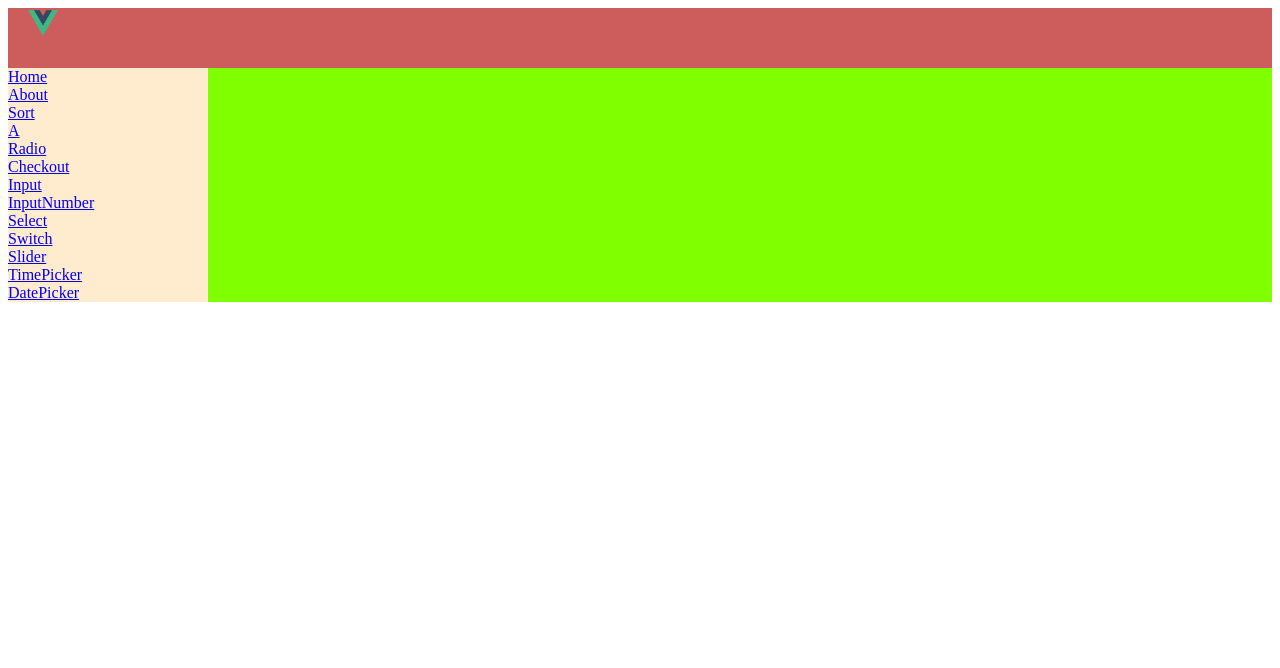
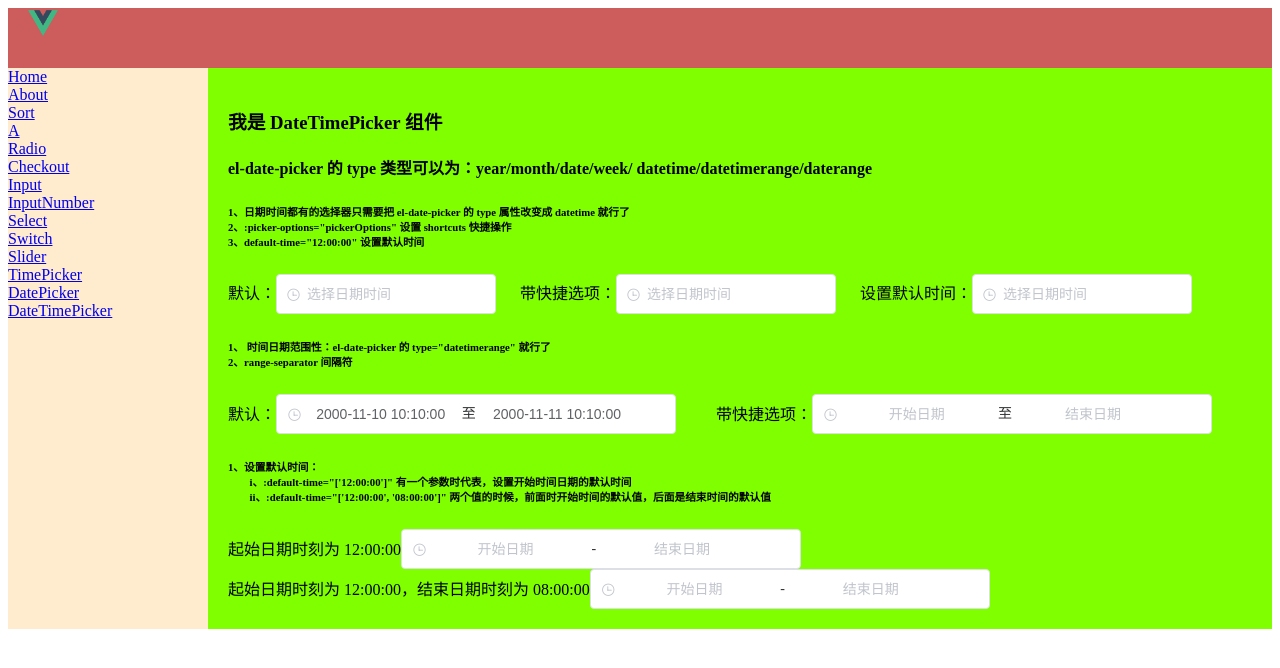
Before and after one commit to ilsourcecode/element-vue, a Vue app: page /dateTimePicker in a window 1280 px wide. Shown: the top 668 px of the page. Built offline with nearby package versions, Linux system fonts and the light colour scheme.

Commit message:
learn dateTimePicker over

```diff
--- a/src/App.vue
+++ b/src/App.vue
@@ -34,6 +34,8 @@
             <br>
             <router-link to="/datePicker">DatePicker</router-link>
             <br>
+            <router-link to="/dateTimePicker">DateTimePicker</router-link>
+            <br>
           </el-aside>
 
           <el-main>
--- a/src/router/index.js
+++ b/src/router/index.js
@@ -83,6 +83,11 @@ const routes = [
     path: '/datePicker',
     name: 'DatePicker',
     component: () => import('../views/DatePicker.vue')
+  },
+  {
+    path: '/dateTimePicker',
+    name: 'DateTimePicker',
+    component: () => import('../views/DateTimePicker.vue')
   }
 ]
 
--- /dev/null
+++ b/src/views/DateTimePicker.vue
@@ -0,0 +1,158 @@
+<template>
+  <div class="data-time-picker">
+    <h3>我是 DateTimePicker 组件</h3>
+    <h4>el-date-picker 的 type 类型可以为：year/month/date/week/ datetime/datetimerange/daterange</h4>
+    <h6>
+      1、日期时间都有的选择器只需要把 el-date-picker 的 type 属性改变成 datetime 就行了 <br>
+      2、:picker-options="pickerOptions" 设置 shortcuts 快捷操作 <br>
+      3、default-time="12:00:00" 设置默认时间 <br>
+    </h6>
+    <div class="block">
+      <span class="demonstration">默认：</span>
+      <el-date-picker
+              v-model="value1"
+              type="datetime"
+              placeholder="选择日期时间">
+      </el-date-picker>
+      &emsp;
+      <span class="demonstration">带快捷选项：</span>
+      <el-date-picker
+              v-model="value2"
+              type="datetime"
+              placeholder="选择日期时间"
+              align="right"
+              :picker-options="pickerOptions">
+      </el-date-picker>
+      &emsp;
+      <span class="demonstration">设置默认时间：</span>
+      <el-date-picker
+              v-model="value3"
+              type="datetime"
+              placeholder="选择日期时间"
+              default-time="12:00:00">
+      </el-date-picker>
+    </div>
+
+    <h6>
+      1、 时间日期范围性：el-date-picker 的 type="datetimerange" 就行了 <br>
+      2、range-separator 间隔符
+    </h6>
+    <div class="block">
+      <span class="demonstration">默认：</span>
+      <el-date-picker
+              v-model="value4"
+              type="datetimerange"
+              range-separator="至"
+              start-placeholder="开始日期"
+              end-placeholder="结束日期">
+      </el-date-picker>
+      &emsp;&emsp;
+      <span class="demonstration">带快捷选项：</span>
+      <el-date-picker
+              v-model="value5"
+              type="datetimerange"
+              :picker-options="pickerOptions2"
+              range-separator="至"
+              start-placeholder="开始日期"
+              end-placeholder="结束日期"
+              align="right">
+      </el-date-picker>
+    </div>
+
+    <h6>
+      1、设置默认时间： <br>
+      &emsp;&emsp;i、:default-time="['12:00:00']" 有一个参数时代表，设置开始时间日期的默认时间 <br>
+      &emsp;&emsp;ii、:default-time="['12:00:00', '08:00:00']" 两个值的时候，前面时开始时间的默认值，后面是结束时间的默认值 <br>
+
+    </h6>
+    <div class="block">
+      <span class="demonstration">起始日期时刻为 12:00:00</span>
+      <el-date-picker
+              v-model="value1"
+              type="datetimerange"
+              start-placeholder="开始日期"
+              end-placeholder="结束日期"
+              :default-time="['12:00:00']">
+      </el-date-picker>
+    </div>
+    <div class="block">
+      <span class="demonstration">起始日期时刻为 12:00:00，结束日期时刻为 08:00:00</span>
+      <el-date-picker
+              v-model="value2"
+              type="datetimerange"
+              align="right"
+              start-placeholder="开始日期"
+              end-placeholder="结束日期"
+              :default-time="['12:00:00', '08:00:00']">
+      </el-date-picker>
+    </div>
+  </div>
+</template>
+
+<script>
+  export default {
+    name: "DateTimePicker",
+    data() {
+      return {
+        pickerOptions: {
+          shortcuts: [{
+            text: '今天',
+            onClick(picker) {
+              picker.$emit('pick', new Date());
+            }
+          }, {
+            text: '昨天',
+            onClick(picker) {
+              const date = new Date();
+              date.setTime(date.getTime() - 3600 * 1000 * 24);
+              picker.$emit('pick', date);
+            }
+          }, {
+            text: '一周前',
+            onClick(picker) {
+              const date = new Date();
+              date.setTime(date.getTime() - 3600 * 1000 * 24 * 7);
+              picker.$emit('pick', date);
+            }
+          }]
+        },
+        value1: '',
+        value2: '',
+        value3: '',
+        pickerOptions2: {
+          shortcuts: [{
+            text: '最近一周',
+            onClick(picker) {
+              const end = new Date();
+              const start = new Date();
+              start.setTime(start.getTime() - 3600 * 1000 * 24 * 7);
+              picker.$emit('pick', [start, end]);
+            }
+          }, {
+            text: '最近一个月',
+            onClick(picker) {
+              const end = new Date();
+              const start = new Date();
+              start.setTime(start.getTime() - 3600 * 1000 * 24 * 30);
+              picker.$emit('pick', [start, end]);
+            }
+          }, {
+            text: '最近三个月',
+            onClick(picker) {
+              const end = new Date();
+              const start = new Date();
+              start.setTime(start.getTime() - 3600 * 1000 * 24 * 90);
+              picker.$emit('pick', [start, end]);
+            }
+          }]
+        },
+        value4: [new Date(2000, 10, 10, 10, 10), new Date(2000, 10, 11, 10, 10)],
+        value5: ''
+      };
+    }
+  }
+</script>
+
+<style scoped>
+
+</style>
```
